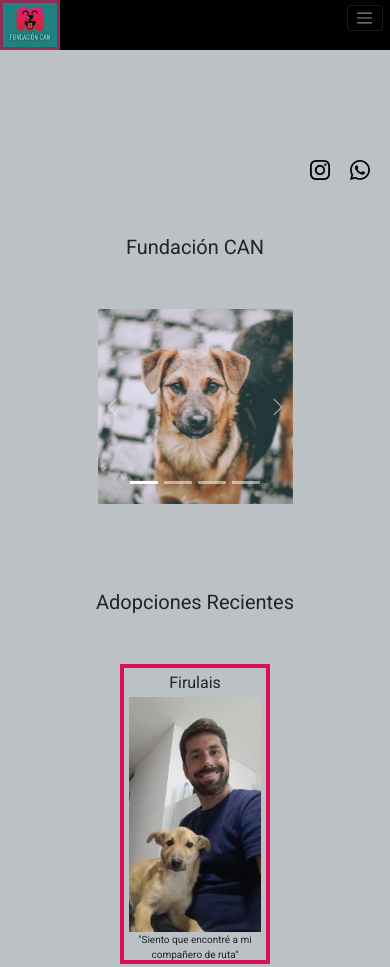
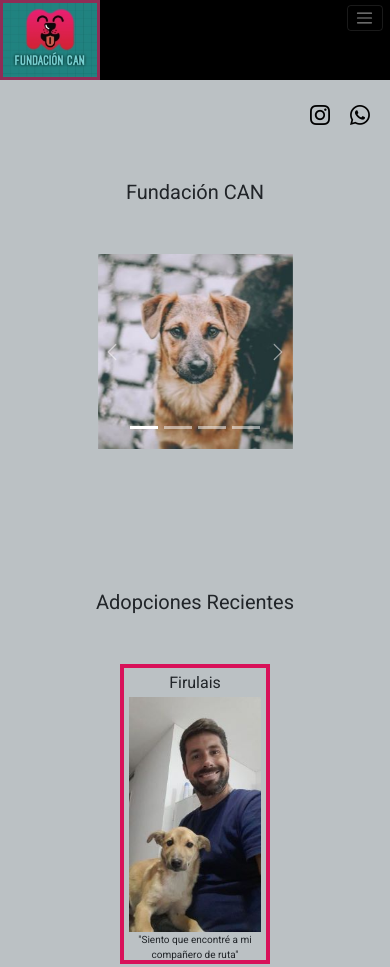
Before and after one commit to fcasasco/PF-Casasco, a website: page index.html in a window 390 px wide. Shown: the top 967 px of the page. Drawn offline with nearby package versions, Linux system fonts and the light colour scheme.

Commit message:
quiero mejorar distancia de iconos whatsapp e intagram en 575 y 399 media query. ver

```diff
--- a/scss/_mediaquery.scss
+++ b/scss/_mediaquery.scss
@@ -275,10 +275,7 @@
         grid-template-rows: 100px 260px auto 40px;
     }
     .iconosFlex{
-        margin-top: 5.5rem;
-    }
-    .logo{
-        @include ancho-alto (6rem, 5rem);
+        margin-top: 0rem;
     }
     #carouselExampleIndicators{
         width:50%;
```
Also changed, not shown: css/styles.css, 1 other file.
